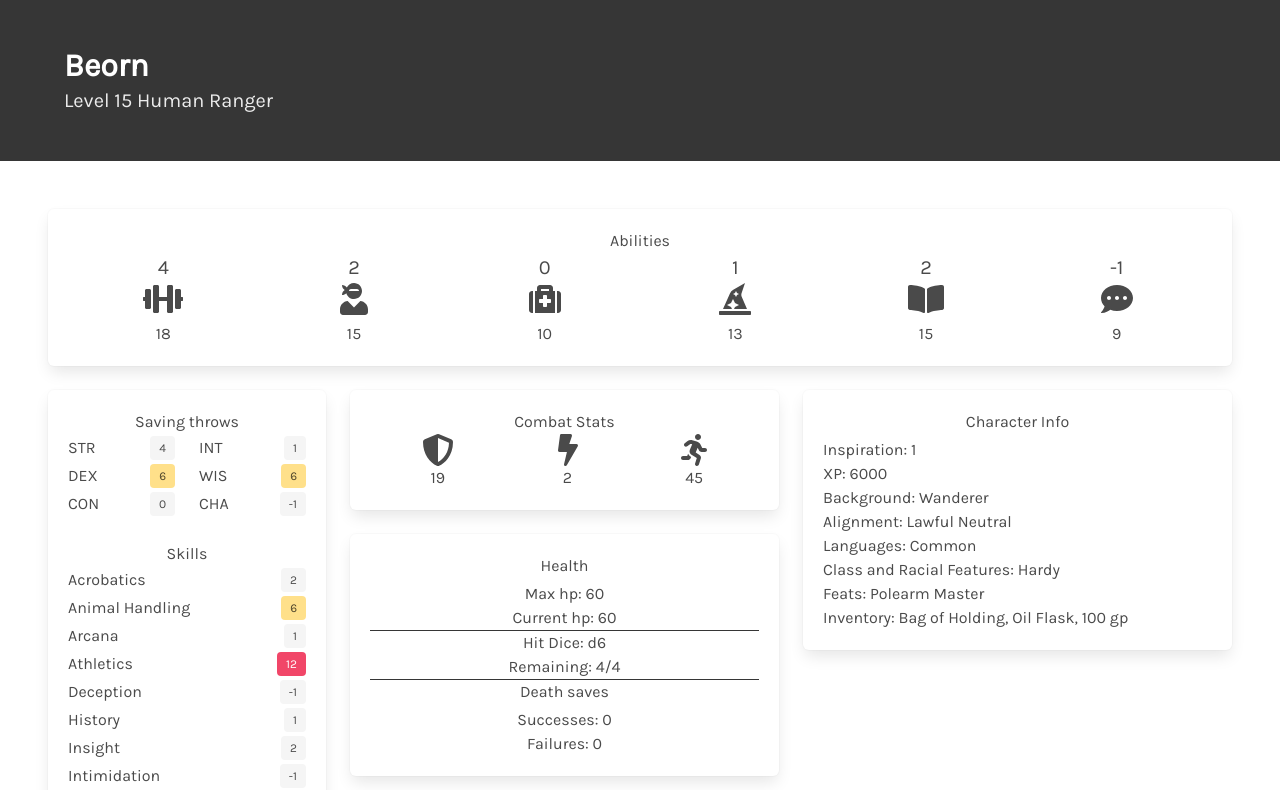
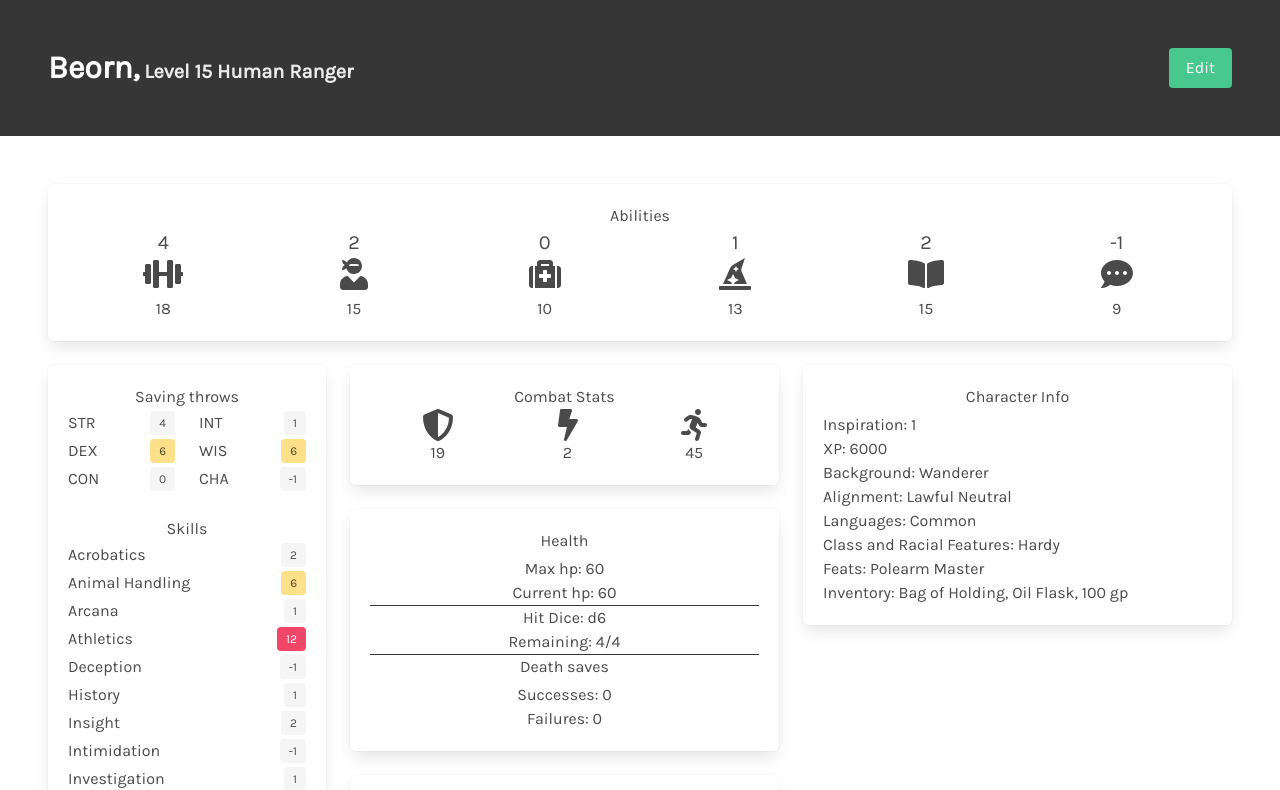
Before and after one commit to micaminoff/simple_charsheet, a React (Create React App) app in the folder frontend/: page / in a window 1280 px wide. Shown: the top 790 px of the page. Built offline with nearby package versions, Linux system fonts and the light colour scheme; the HTML template or start-up script is replaced by a standard one.

Commit message:
Basic modal functionality

```diff
--- a/frontend/src/App.tsx
+++ b/frontend/src/App.tsx
@@ -1,4 +1,4 @@
-import React from 'react';
+import React, { useState } from 'react';
 import Header from './Components/Header';
 import AbilityRow from './Components/AbilityRow';
 import Skills from './Components/Skills';
@@ -9,12 +9,23 @@ import { character } from './Types';
 import HealthBox from './Components/HealthBox';
 import CharacterInfo from './Components/CharacterInfo';
 import CombatBox from './Components/CombatBox';
+import EditModal from './Components/EditModal';
 
+
+
+const App = () => {
+
+  const [show_modal, set_modal] = useState(false);
   const hero: character = data.characters[0];
 
-const App = () => (
+  const toggle_modal = () => (
+    set_modal(!show_modal)
+  );
+
+  return (
     <div className='App'>
-    <Header name={hero.name} level={hero.level} race={hero.race} dnd_class={hero.dnd_class} />
+      {show_modal  ? <EditModal modal_callback={toggle_modal}/> : ''}
+      <Header name={hero.name} level={hero.level} race={hero.race} dnd_class={hero.dnd_class} modal_callback={toggle_modal} />
       <section className='section character'>
         <AbilityRow abilities={hero.abilities} />
         <div className='columns'>
@@ -22,9 +33,9 @@ const App = () => (
             <Skills proficiencies={hero.proficiencies} proficiency_bonus={hero.proficiency_bonus} abilities={hero.abilities} />
           </div>
           <div className='column'>
-          <CombatStats ac={hero.ac} initiative={hero.initiative} speed={hero.speed}/>
-          <HealthBox hp={hero.hp} hit_dice={hero.hit_dice} death_saves={hero.death_saves}/>
-          <CombatBox atk_bonus={hero.atk_bonus} dmg_bonus={hero.dmg_bonus} dmg_die={hero.dmg_die} equipment={hero.equipment}/>
+            <CombatStats ac={hero.ac} initiative={hero.initiative} speed={hero.speed} />
+            <HealthBox hp={hero.hp} hit_dice={hero.hit_dice} death_saves={hero.death_saves} />
+            <CombatBox atk_bonus={hero.atk_bonus} dmg_bonus={hero.dmg_bonus} dmg_die={hero.dmg_die} equipment={hero.equipment} />
           </div>
           <div className='column'>
             <CharacterInfo
@@ -42,6 +53,7 @@ const App = () => (
 
       </section>
     </div>
-);
+  )
+}
 
 export default App;
--- /dev/null
+++ b/frontend/src/Components/EditModal.tsx
@@ -0,0 +1,18 @@
+import React from 'react'
+
+export interface Props {
+    modal_callback: () => void;
+}
+
+const EditModal = ({modal_callback}: Props) => (
+    <div className='modal is-active'>
+        <div className='modal-background' onClick={modal_callback}></div>
+        <div className='modal-content'>
+            <div className='box'>
+                MODAL TEST!!!
+            </div>
+        </div>
+    </div>
+);
+
+export default EditModal;
--- a/frontend/src/Components/Header.tsx
+++ b/frontend/src/Components/Header.tsx
@@ -4,17 +4,23 @@ export interface Props {
     name: string;
     level: number;
     race: string;
-    // silly protected words
     dnd_class: string;
+    modal_callback: () => void;
 }
 
-const Header = ({ name = '', level = 0, race = '', dnd_class = '' }: Props) => (
+const Header = ({ name = '', level = 0, race = '', dnd_class = '', modal_callback }: Props) => (
     <section className='hero is-dark'>
         <div className='hero-body'>
-            <div className='container'>
-                <h1 className='title'>{name}</h1>
-                <h2 className='subtitle'>Level {level} {race} {dnd_class} </h2>
+            <nav className='level'>
+                <div className='level-left container level-item hero-info'>
+                    <h1 className='title'>{name},
+                        <span className='subtitle'> Level {level} {race} {dnd_class} </span>
+                    </h1>
+                </div>
+                <div className='level-right button is-success' onClick={modal_callback}>
+                    Edit
             </div>
+            </nav>
         </div>
     </section>
 );
```
Lines whose indentation alone changed are shown as unchanged.
